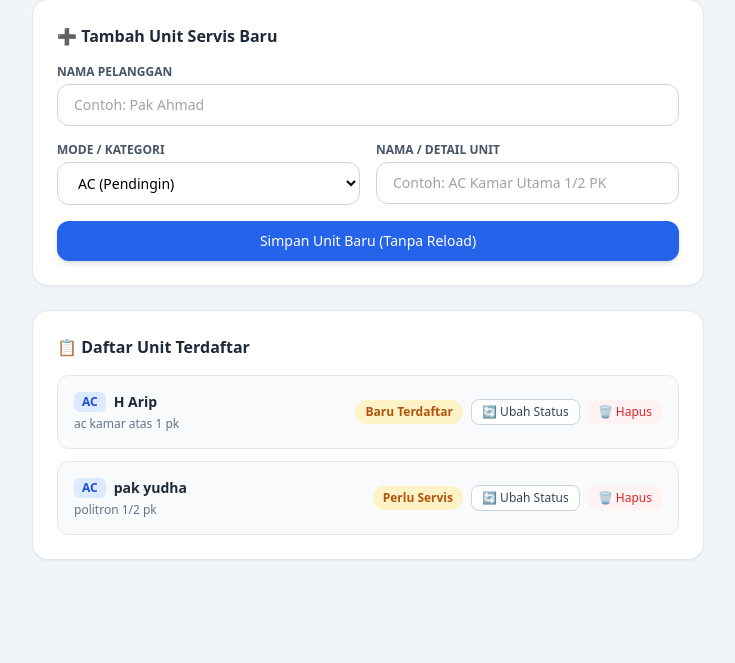
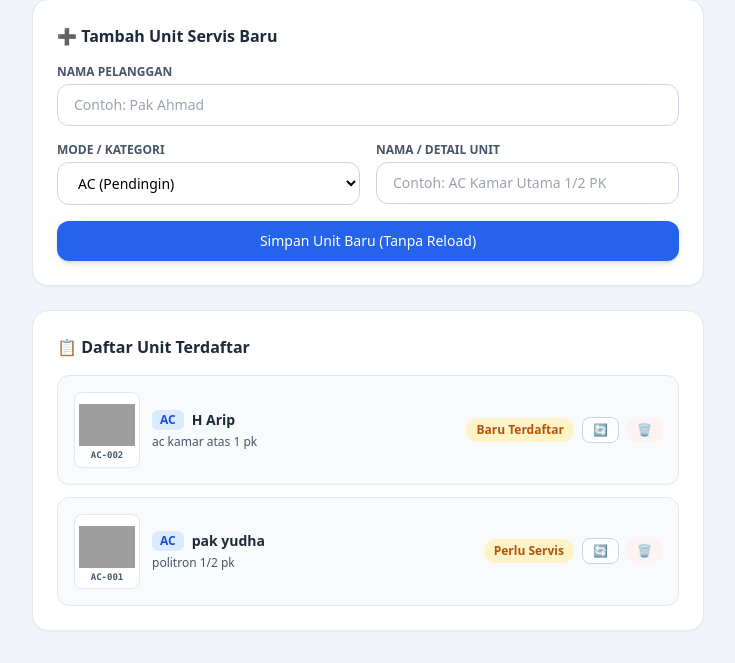
Before and after one commit to yudha-nurul/aplikasi-ac, a FastAPI app: page / in a window 1280 px wide. Shown: the part 153-816 px from the top of the page, without its empty margins (272-1007 px from the left). Before the commit the page ends 713 px from the top, so only its background shows below. Run offline with FastAPI, Linux system fonts and the light colour scheme; data comes from the database, SQL or seed files in the repository; both versions use the stored data as it was after the commit; some libraries are stand-ins or nearby versions; grey boxes are pictures that could not be loaded.

Commit message:
fitur QR Code berhasil

```diff
--- a/main.py
+++ b/main.py
@@ -1,5 +1,9 @@
 import sqlite3
+import os
+import qrcode
+from io import BytesIO
 from fastapi import FastAPI, Request, Form
+from fastapi.responses import StreamingResponse
 from fastapi.templating import Jinja2Templates
 
 app = FastAPI()
@@ -7,20 +11,19 @@ templates = Jinja2Templates(directory="templates")
 
 DB_NAME = "aplikasi_ac.db"
 
-# 🛠️ Fungsi pembantu untuk koneksi ke Database SQLite
 def get_db_connection():
     conn = sqlite3.connect(DB_NAME)
-    # conn.row_factory memungkingkan kita mengambil data dalam bentuk dictionary
     conn.row_factory = sqlite3.Row
     return conn
 
-# 🛠️ Inisialisasi Tabel SQLite saat aplikasi dijalankan
+# 🛠️ Inisialisasi Database (Menambahkan kolom kode_unik)
 def init_db():
     conn = get_db_connection()
     cursor = conn.cursor()
     cursor.execute("""
         CREATE TABLE IF NOT EXISTS unit_servis (
             id INTEGER PRIMARY KEY AUTOINCREMENT,
+            kode_unik TEXT UNIQUE,
             nama_pelanggan TEXT NOT NULL,
             mode TEXT NOT NULL,
             unit TEXT NOT NULL,
@@ -30,14 +33,12 @@ def init_db():
     conn.commit()
     conn.close()
 
-# Jalankan fungsi pembuat tabel
 init_db()
 
 # -------------------------------------------------------------
-# 🌐 ROUTE & ENDPOINTS APLIKASI
+# 🌐 ENDPOINTS APLIKASI
 # -------------------------------------------------------------
 
-# 1. Halaman Utama: Mengambil data dari SQLite
 @app.get("/")
 def halaman_utama(request: Request):
     conn = get_db_connection()
@@ -53,7 +54,6 @@ def halaman_utama(request: Request):
         }
     )
 
-# 2. Tambah Data Baru ke Database SQLite
 @app.post("/tambah-unit")
 def tambah_unit(
     request: Request,
@@ -62,13 +62,23 @@ def tambah_unit(
     nama_unit: str = Form(...)
 ):
     conn = get_db_connection()
-    conn.execute(
+
+    # 1. Simpan unit dulu untuk mendapatkan ID otomatis
+    cursor = conn.cursor()
+    cursor.execute(
         "INSERT INTO unit_servis (nama_pelanggan, mode, unit, status) VALUES (?, ?, ?, ?)",
         (nama_pelanggan, mode, nama_unit, "Baru Terdaftar")
     )
+    unit_id = cursor.lastrowid
+
+    # 2. Buat Kode Unik berdasarkan ID (Contoh: AC-001, KLK-002, dll)
+    prefix = mode[:3].upper() # AC -> AC, Kulkas -> KUL
+    kode_unik = f"{prefix}-{unit_id:03d}" # Contoh: AC-001
+
+    # 3. Update kode_unik ke database
+    cursor.execute("UPDATE unit_servis SET kode_unik = ? WHERE id = ?", (kode_unik, unit_id))
     conn.commit()
 
-    # Ambil ulang daftar unit terbaru dari DB
     daftar_unit = conn.execute("SELECT * FROM unit_servis ORDER BY id DESC").fetchall()
     conn.close()
 
@@ -78,7 +88,19 @@ def tambah_unit(
         context={"daftar_unit": daftar_unit}
     )
 
-# 3. Ubah Status Unit Berdasarkan ID Unik di Database
+# 🏷️ ENDPOINT KHUSUS: Generate QR Code dalam bentuk Gambar (PNG)
+@app.get("/generate-qr/{kode_unik}")
+def generate_qr(kode_unik: str):
+    # Buat QR Code berisi teks kode_unik
+    img = qrcode.make(f"https://aplikasi-ac.com/unit/{kode_unik}")
+
+    # Simpan ke memori sementara (RAM) lalu kirim sebagai gambar PNG
+    buf = BytesIO()
+    img.save(buf, format="PNG")
+    buf.seek(0)
+
+    return StreamingResponse(buf, media_type="image/png")
+
 @app.post("/ubah-status/{unit_id}")
 def ubah_status(request: Request, unit_id: int):
     conn = get_db_connection()
@@ -105,7 +127,6 @@ def ubah_status(request: Request, unit_id: int):
         context={"daftar_unit": daftar_unit}
     )
 
-# 4. Hapus Unit Berdasarkan ID Unik di Database
 @app.post("/hapus-unit/{unit_id}")
 def hapus_unit(request: Request, unit_id: int):
     conn = get_db_connection()
--- a/templates/partials/daftar_unit.html
+++ b/templates/partials/daftar_unit.html
@@ -1,15 +1,24 @@
 {% for item in daftar_unit %}
-<div class="p-4 rounded-xl border border-slate-200 bg-slate-50 flex flex-col md:flex-row md:items-center justify-between gap-3">
+<div class="p-4 rounded-xl border border-slate-200 bg-slate-50 flex flex-col md:flex-row items-start md:items-center justify-between gap-4">
 
-    <div>
-        <div class="flex items-center gap-2">
-            <span class="px-2 py-0.5 bg-blue-100 text-blue-700 font-bold text-xs rounded-md">{{ item.mode }}</span>
-            <span class="font-bold text-slate-800 text-sm">{{ item.nama_pelanggan }}</span>
+    <div class="flex items-center gap-3">
+        {% if item.kode_unik %}
+        <div class="bg-white p-1 rounded-lg border border-slate-200 flex-shrink-0 text-center">
+            <img src="/generate-qr/{{ item.kode_unik }}" alt="QR Code" class="w-14 h-14 object-contain">
+            <span class="text-[9px] font-mono font-bold text-slate-600 block -mt-1">{{ item.kode_unik }}</span>
         </div>
-        <p class="text-xs text-slate-500 mt-1">{{ item.unit }}</p>
+        {% endif %}
+
+        <div>
+            <div class="flex items-center gap-2">
+                <span class="px-2 py-0.5 bg-blue-100 text-blue-700 font-bold text-xs rounded-md">{{ item.mode }}</span>
+                <span class="font-bold text-slate-800 text-sm">{{ item.nama_pelanggan }}</span>
+            </div>
+            <p class="text-xs text-slate-600 font-medium mt-1">{{ item.unit }}</p>
+        </div>
     </div>
 
-    <div class="flex items-center gap-2">
+    <div class="flex items-center gap-2 w-full md:w-auto justify-end">
         <span class="text-xs font-semibold px-2.5 py-1 rounded-full
             {% if item.status == 'Selesai' %} bg-green-100 text-green-700
             {% elif item.status == 'Dalam Proses' %} bg-blue-100 text-blue-700
@@ -20,14 +29,14 @@
         <button hx-post="/ubah-status/{{ item.id }}"
                 hx-target="#daftar-unit-container"
                 class="px-2.5 py-1 bg-white border border-slate-300 hover:bg-slate-100 text-slate-700 text-xs rounded-lg font-medium transition">
-            🔄 Ubah Status
+            🔄
         </button>
 
         <button hx-post="/hapus-unit/{{ item.id }}"
                 hx-target="#daftar-unit-container"
                 hx-confirm="Yakin ingin menghapus unit ini?"
                 class="px-2.5 py-1 bg-red-50 hover:bg-red-100 text-red-600 text-xs rounded-lg font-medium transition">
-            🗑️ Hapus
+            🗑️
         </button>
     </div>
 
```
Also changed, not shown: aplikasi_ac.db.
